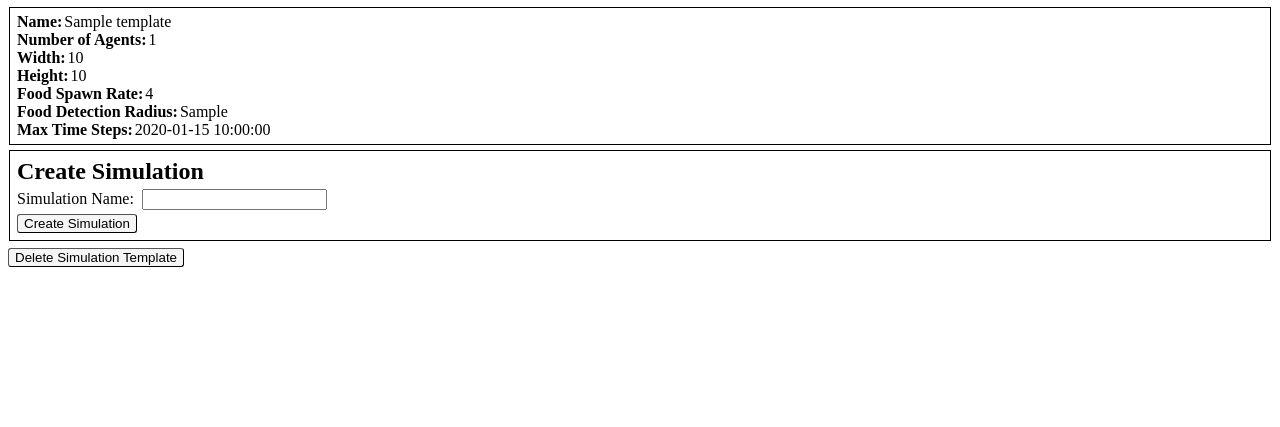
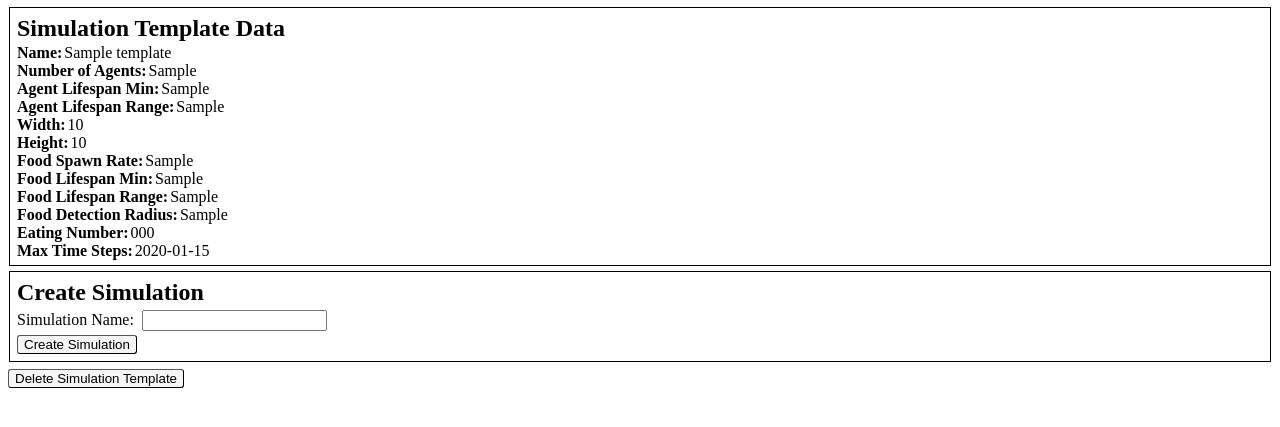
Before and after one commit to DiogoMJP/Thesis-Simulation---UI, a Flask app: template templates/simulation_template.html in a window 1280 px wide. Shown: the top 427 px of the page. Run offline with Flask 3, Linux system fonts and the light colour scheme; the template is opened without the code that fills it: most values are stand-ins (such as "Sample title", 1, 10 or a date in 2020).

Commit message:
changed Simulation Template saving, loading and displaying

```diff
--- a/app.py
+++ b/app.py
@@ -21,29 +21,27 @@ def index():
 
 @app.route('/create_simulation_template', methods=['POST'])
 def create_simulation_template():
-	# Obtain the values submitted in the POST request
-	template_name = request.form['template-name']
-	n_agents = int(request.form['n-agents'])
-	agents_lifespan_min = int(request.form['agents-lifespan-min'])
-	agents_lifespan_range = int(request.form['agents-lifespan-range'])
-	width = int(request.form['width'])
-	height = int(request.form['height'])
-	food_spawn_rate = float(request.form['food-spawn-rate'])
-	food_lifespan_min = int(request.form['food-lifespan-min'])
-	food_lifespan_range = int(request.form['food-lifespan-range'])
-	food_detection_radius = float(request.form['food-detection-radius'])
-	eating_number = int(request.form['eating-number'])
-	max_time_steps = int(request.form['max-time-steps'])
+	# Obtain the values submitted in the POST request and set to correct types
+	data = request.form.to_dict()
+	data["n-agents"] = int(data["n-agents"])
+	data["agents-lifespan-min"] = int(data["agents-lifespan-min"])
+	data["agents-lifespan-range"] = int(data["agents-lifespan-range"])
+	data["width"] = int(data["width"])
+	data["height"] = int(data["height"])
+	data["food-spawn-rate"] = float(data["food-spawn-rate"])
+	data["food-lifespan-min"] = int(data["food-lifespan-min"])
+	data["food-lifespan-range"] = int(data["food-lifespan-range"])
+	data["food-detection-radius"] = float(data["food-detection-radius"])
+	data["eating-number"] = int(data["eating-number"])
+	data["max-time-steps"] = int(data["max-time-steps"])
 
-	if template_name in data_manager.get_templates():
+	if data["name"] in data_manager.get_templates():
 		# Return to the main page if a template with the same name already exists
 		return redirect("/")
 	else:
 		# Otherwise, create a new template
-		data_manager.create_template(SimulationTemplate(template_name, n_agents, agents_lifespan_min, agents_lifespan_range,
-												  width, height, food_spawn_rate, food_lifespan_min, food_lifespan_range,
-												  food_detection_radius, eating_number, max_time_steps))
-		return redirect("/simulation_templates/" + template_name)
+		data_manager.create_template(SimulationTemplate(data))
+		return redirect("/simulation_templates/" + data["name"])
 
 @app.route('/simulation_templates/<template>')
 def simulation_template(template):
--- a/templates/index.html
+++ b/templates/index.html
@@ -33,8 +33,8 @@
 
 		<form class="bordered" id="create-simulation-form" action="/create_simulation_template" method="post">
 			<h2>Create Simulation Template</h2>
-			<label for="template-name">Simulation Template Name:</label>
-			<input type="text" id="template-name" name="template-name" required />
+			<label for="name">Simulation Template Name:</label>
+			<input type="text" id="name" name="name" required />
 			<br />
 			<label for="map-size">Map Size:</label>
 			<div id="map-size">
--- a/templates/simulation_template.html
+++ b/templates/simulation_template.html
@@ -9,13 +9,19 @@
 	</head>
 	<body>
 		<div id="data-values-div" class="bordered">
+			<h2>Simulation Template Data</h2>
 			<b>Name:</b>{{ template["name"] }}<br />
-			<b>Number of Agents:</b>{{ template["n_agents"] }}<br />
+			<b>Number of Agents:</b>{{ template["n-agents"] }}<br />
+			<b>Agent Lifespan Min:</b>{{ template["agents-lifespan-min"] }}<br />
+			<b>Agent Lifespan Range:</b>{{ template["agents-lifespan-range"] }}<br />
 			<b>Width:</b>{{ template["width"] }}<br />
 			<b>Height:</b>{{ template["height"] }}<br />
-			<b>Food Spawn Rate:</b>{{ template["food_spawn_rate"] }}<br />
-			<b>Food Detection Radius:</b>{{ template["food_detection_radius"] }}<br />
-			<b>Max Time Steps:</b>{{ template["max_time_steps"] }}
+			<b>Food Spawn Rate:</b>{{ template["food-spawn-rate"] }}<br />
+			<b>Food Lifespan Min:</b>{{ template["food-lifespan-min"] }}<br />
+			<b>Food Lifespan Range:</b>{{ template["food-lifespan-range"] }}<br />
+			<b>Food Detection Radius:</b>{{ template["food-detection-radius"] }}<br />
+			<b>Eating Number:</b>{{ template["eating-number"] }}<br />
+			<b>Max Time Steps:</b>{{ template["max-time-steps"] }}
 		</div>
 
 		<form id="create-simulation-form" class="bordered" action="/create_simulation" method="post">
```
Also changed, not shown: DataManager.py (+2 -6 lines), simulation/SimulationTemplate.py (+49 -23 lines).
